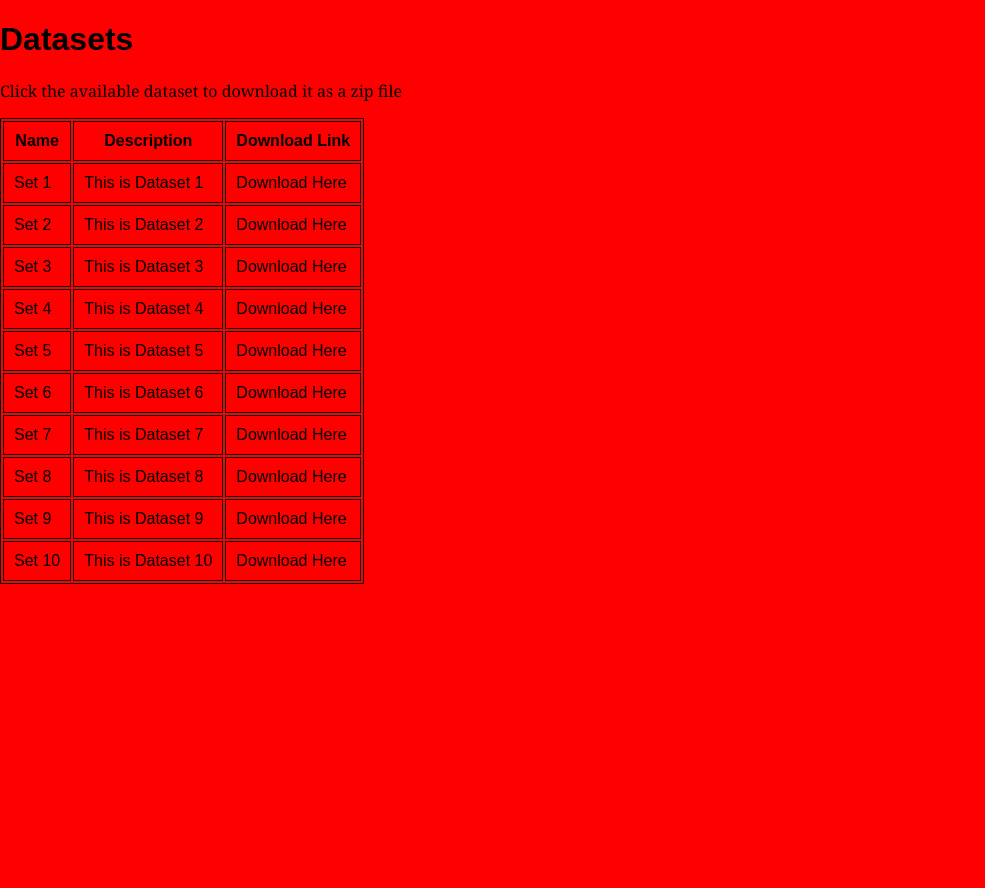
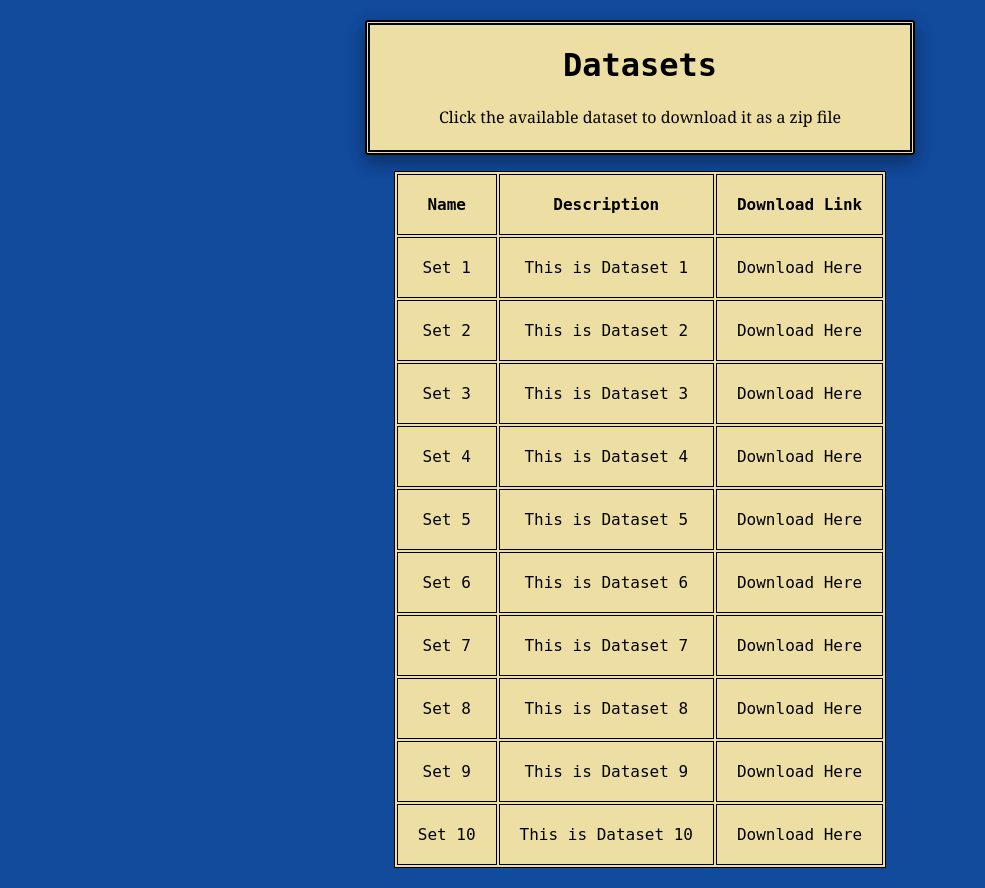
Before and after one commit to gwyni/EE461L_Team-8_Project, a Flask app: template templates/datasetpage.html in a window 1280 px wide. Shown: the whole page, without its empty margins (0-985 px from the left). Before the commit the page ends 584 px from the top, so only its background shows below. Run offline with Flask 2, Linux system fonts and the light colour scheme; the template is opened without the code that fills it, so the values that code supplies are empty; some libraries are stand-ins or nearby versions.

Commit message:
Added CSS for dataset
I tried to format according to existing pages

```diff
--- /dev/null
+++ b/static/css/datasetpage.css
@@ -0,0 +1,34 @@
+table, th, td {
+    border: 1px solid black;
+    background-color: #EDDFA3;
+}
+
+th, td {
+    padding: 20px;
+}
+
+table.center {
+      margin-right: auto;
+      margin-left: auto;
+}
+
+body{
+	font-family: 'Roboto Mono', monospace;
+	background:#124A9C;
+	margin: 0 auto 0 auto;
+	width:100%;
+	text-align:center;
+	margin: 20px 0px 20px 0px;
+}
+
+.titlebox {
+	border-radius:3px;
+	margin: 0 auto 0 auto;
+	max-width: 500px;
+    height: 125px;
+	margin: auto;
+	border: 5px double black;
+	background-color: #EDDFA3;
+	padding: 0px 20px 0px 20px;
+	box-shadow: 0 8px 16px 0 rgba(0,0,0,0.2), 0 6px 20px 0 rgba(0,0,0,0.19);
+}
--- a/templates/datasetpage.html
+++ b/templates/datasetpage.html
@@ -1,29 +1,18 @@
 {% extends 'base.html' %}
 
 {% block head %}
-
+<link rel="stylesheet" href="../static/css/datasetpage.css">
 {% endblock %}
 
 {% block body %}
 <!DOCTYPE html>
 <html>
-<head>
-	<style>
-        table, th, td {
-          border: 1px solid black;
-        }
-
-        th, td {
-        padding: 10px;
-        }
-        table.center {
-          margin-right: auto;
-        }
-        </style>
-</head>
+<div class = "titlebox">
+  <h1>Datasets</h1>
+  <p>Click the available dataset to download it as a zip file</p>
+</div>
 <body>
-    <h1>Datasets</h1>
-    <p>Click the available dataset to download it as a zip file</p>
+    <p> </p>
 
     <table class="center">
       <tr>
```
